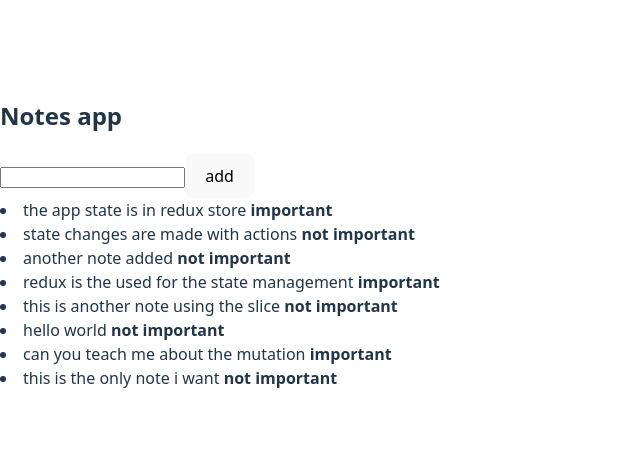
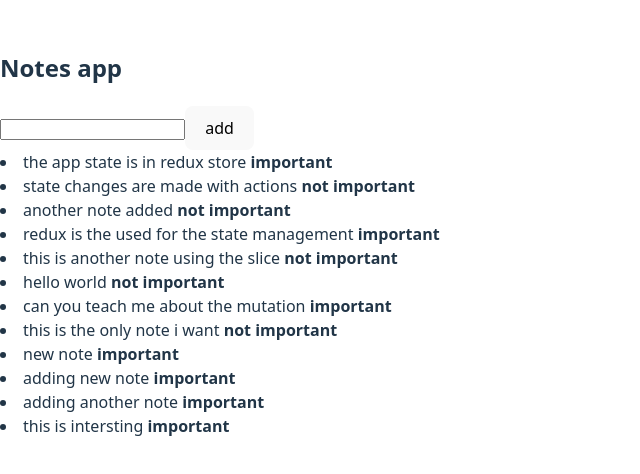
Before and after one commit to shiriweb/fullstackopen_workshop, a React (Vite) app in the folder part6/redux-notes/: page / in a window 1280 px wide. Shown: the part 166-640 px from the top of the page, without its empty margins (0-640 px from the left). Built offline with nearby package versions, Linux system fonts and the light colour scheme; data requests are answered from the project's data file.

Commit message:
feat: optimization

```diff
--- a/part6/redux-notes/db.json
+++ b/part6/redux-notes/db.json
@@ -39,6 +39,26 @@
       "id": "c829",
       "content": "this is the only note i want",
       "important": false
+    },
+    {
+      "id": "d75f",
+      "content": "new note",
+      "important": true
+    },
+    {
+      "id": "dd53",
+      "content": "adding new note",
+      "important": true
+    },
+    {
+      "id": "c083",
+      "content": "adding another note",
+      "important": true
+    },
+    {
+      "id": "c3ad",
+      "content": "this is intersting",
+      "important": true
     }
   ]
 }
--- a/part6/redux-notes/src/ReactQueryApp.jsx
+++ b/part6/redux-notes/src/ReactQueryApp.jsx
@@ -6,15 +6,19 @@ const App = () => {
   const result = useQuery({
     queryKey: ["notes"],
     queryFn: getAll,
+    refetchOnWindowFocus: false,
   });
 
   //creating note with mutation\
   const newNoteMutation = useMutation({
     mutationFn: createNote, //post request
     onSuccess: () => {
-      queryClient.invalidateQueries({
-        queryKey: ["notes"], //get all request
-      });
+      // queryClient.invalidateQueries({
+      //   queryKey: ["notes"], //get all request
+      // });
+
+      const notes = queryClient.getQueryData(["notes"]);
+      queryClient.setQueryData(["notes"], notes.concat(newNote));
     },
   });
 
```
